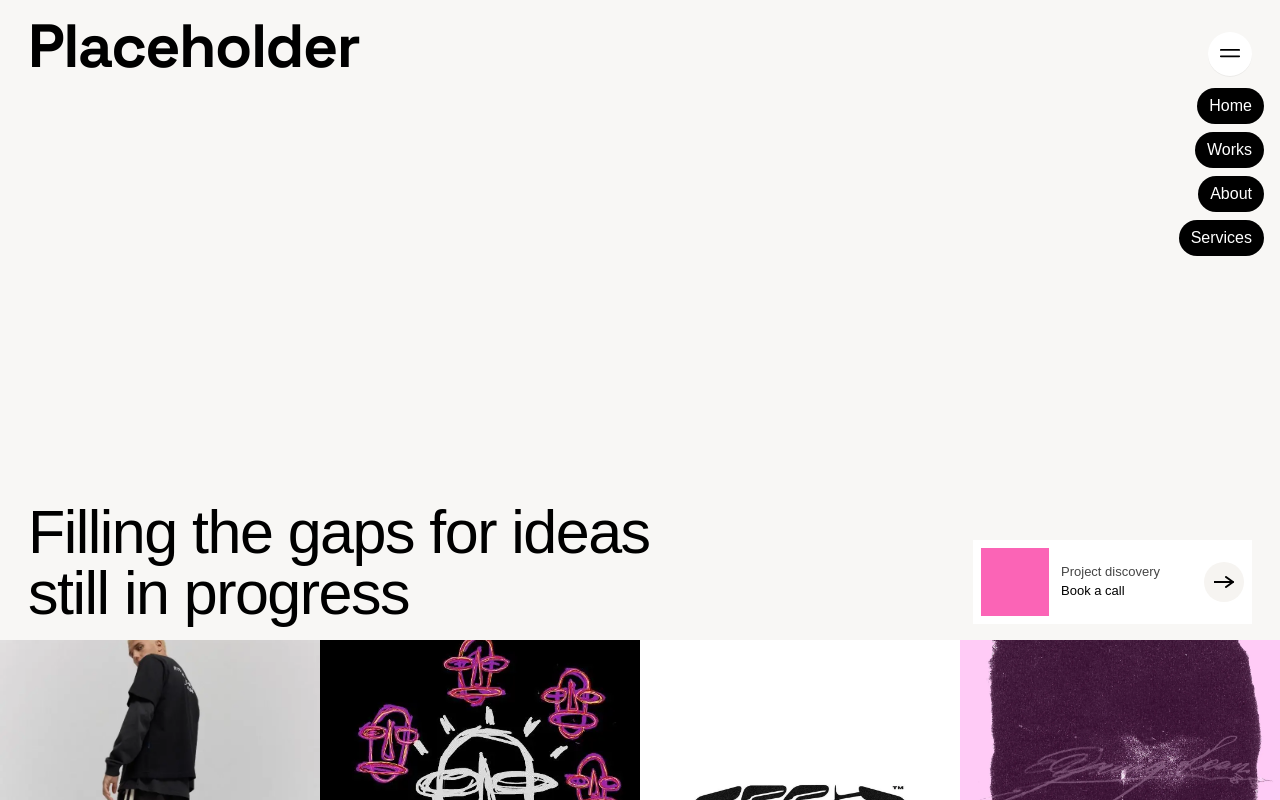
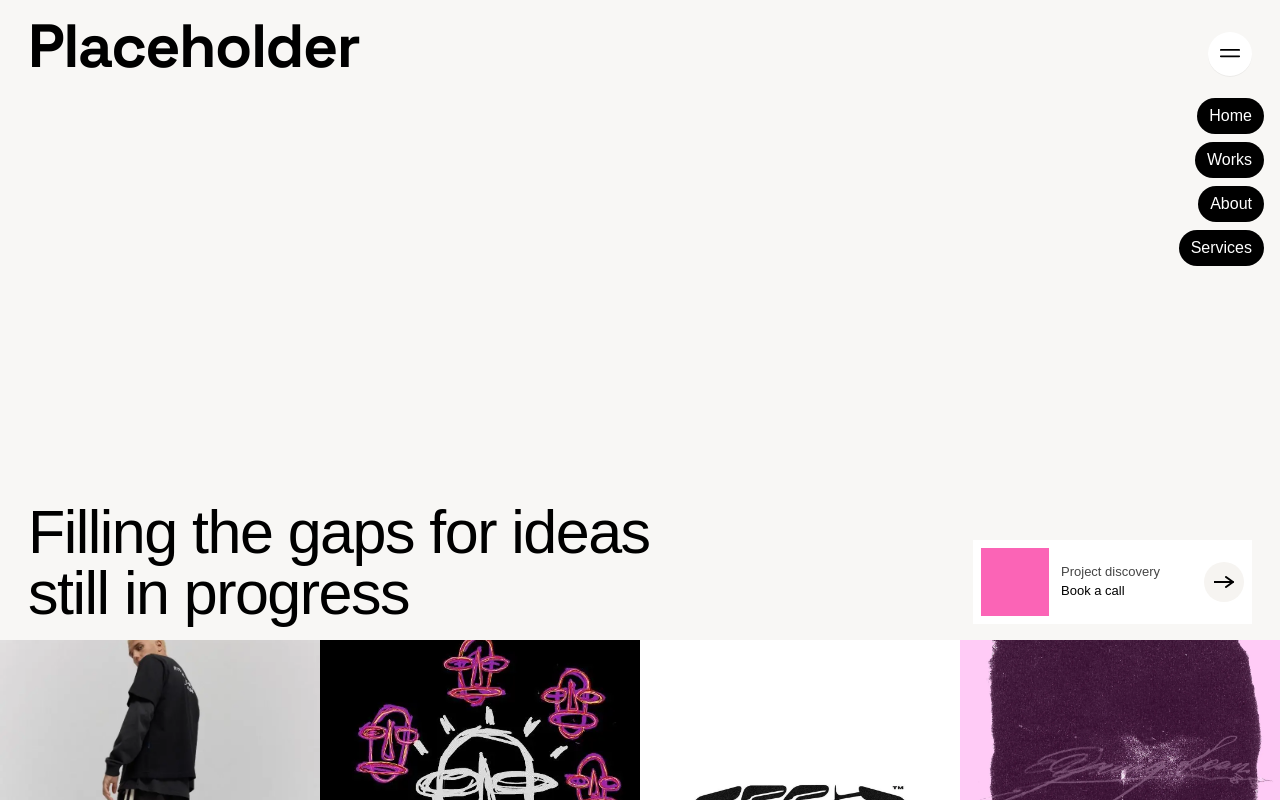
Before and after one commit to JoshuaDodofoli/placeholder, a Next.js app: page / in a window 1280 px wide. Both pictures are taken after a click on the button 1230 px from the left and 54 px from the top of the page. Shown: the top 800 px of the page. Built offline with nearby package versions, Linux system fonts and the light colour scheme; a web font is replaced by a local one.

Commit message:
Added nav link animation

```diff
--- /dev/null
+++ b/app/components/navbar/Anime.ts
@@ -0,0 +1,33 @@
+import { stagger } from "motion";
+
+export const NavVariants = {
+  open: {
+    transition: {
+      delayChildren: stagger(0.05),
+    },
+  },
+  close: {
+    transition: {
+      delayChildren: stagger(0.05, { from: "last" }),
+    },
+  },
+};
+
+export const NavItemVariants = {
+  open: {
+    y: 10,
+    opacity: 1,
+    transition: {
+      duration: 0.4,
+      type: "spring" as const,
+      bounce: 0.35,
+    },
+  },
+  close: {
+    y: -10,
+    opacity: 0,
+    transition: {
+      duration: 0.2,
+    },
+  },
+};
--- a/app/components/navbar/Navbar.tsx
+++ b/app/components/navbar/Navbar.tsx
@@ -3,6 +3,8 @@ import { links } from "@/app/utils/data"
 import Link from "next/link"
 import { useState } from "react"
 import Wrapper from "../Wrapper"
+import { AnimatePresence, motion } from "motion/react"
+import { NavItemVariants, NavVariants } from "./Anime"
 
 const Navbar = () => {
 
@@ -22,19 +24,28 @@ const Navbar = () => {
                     </svg>
                 </button>
 
+                <AnimatePresence>
                     {toggleMenu && (
-                    <ul className="flex flex-col items-end absolute right-4 top-14 gap-2 z-60">
+                        <motion.ul
+                            variants={NavVariants}
+                            initial="close"
+                            animate="open"
+                            exit="close"
+                            className="flex flex-col items-end absolute right-4 top-14 gap-2 z-60">
                             {
-                            links.map((link) => {
+                                links.map((link, idx) => {
                                     return (
-                                    <li key={link.name} className="bg-black text-base text-white px-3 py-1.5 rounded-full">
+                                        <motion.li
+                                            variants={NavItemVariants}
+                                            key={idx} className="bg-black text-base text-white px-3 py-1.5 rounded-full">
                                             <Link href={link.path}>{link.name}</Link>
-                                    </li>
+                                        </motion.li>
                                     )
                                 })
                             }
-                    </ul>
+                        </motion.ul>
                     )}
+                </AnimatePresence>
             </Wrapper>
         </nav>
     )
--- a/package.json
+++ b/package.json
@@ -10,6 +10,7 @@
   },
   "dependencies": {
     "classnames": "^2.5.1",
+    "motion": "^12.38.0",
     "next": "16.1.6",
     "react": "19.2.3",
     "react-dom": "19.2.3"
```
Also changed, not shown: 1 other file (tests, documents, lock files or other folders). Lines whose indentation alone changed are shown as unchanged.
